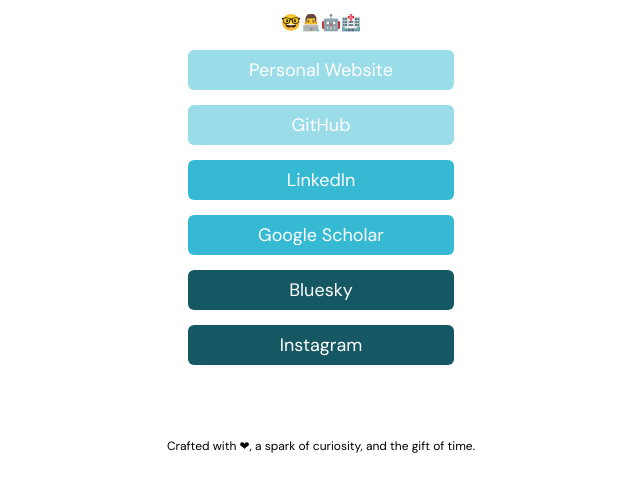
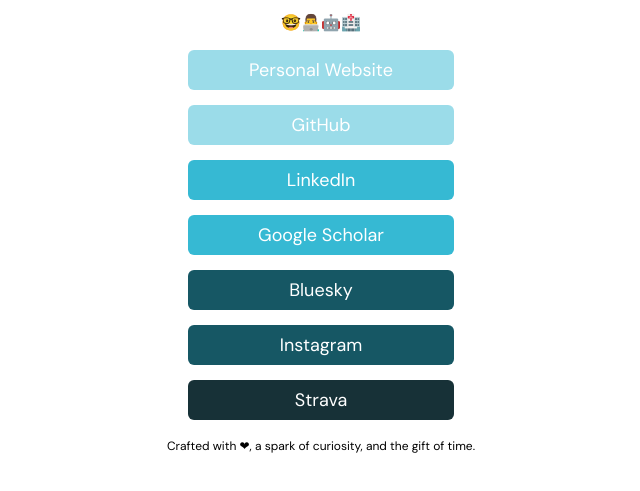
Before and after one commit to philippemiron/links, a plain HTML site: page index.html in a window 1280 px wide. Shown: the part 259-750 px from the top of the page, without its empty margins (319-959 px from the left). Drawn offline with nearby package versions, Linux system fonts and the light colour scheme; a web font is replaced by a local one.

Commit message:
fix color for more links

```diff
--- a/index.html
+++ b/index.html
@@ -79,6 +79,10 @@
         background-color: #165764;
       }
 
+      .links > li:nth-child(n+7):nth-child(-n+8) > a {
+        background-color: #173137;
+      }
+
       .links > li > a:hover {
         background: #022B3A;
       }
```
